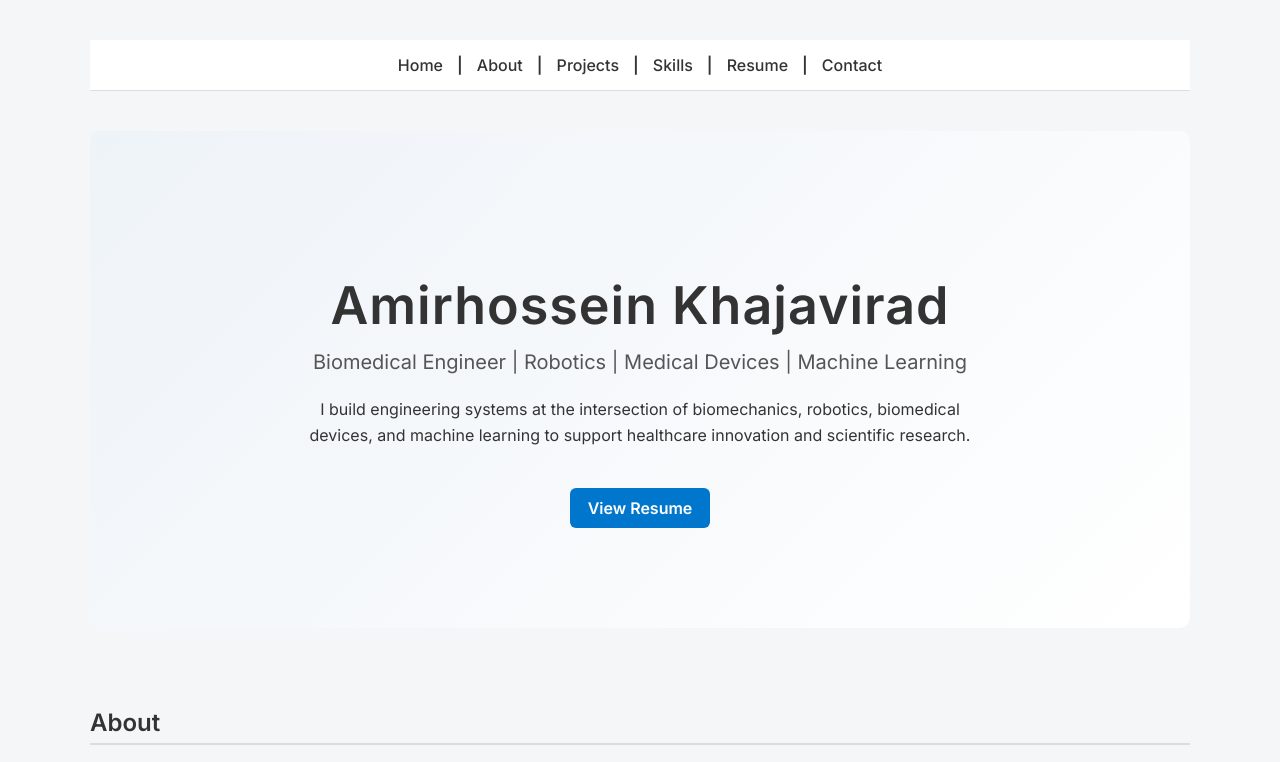
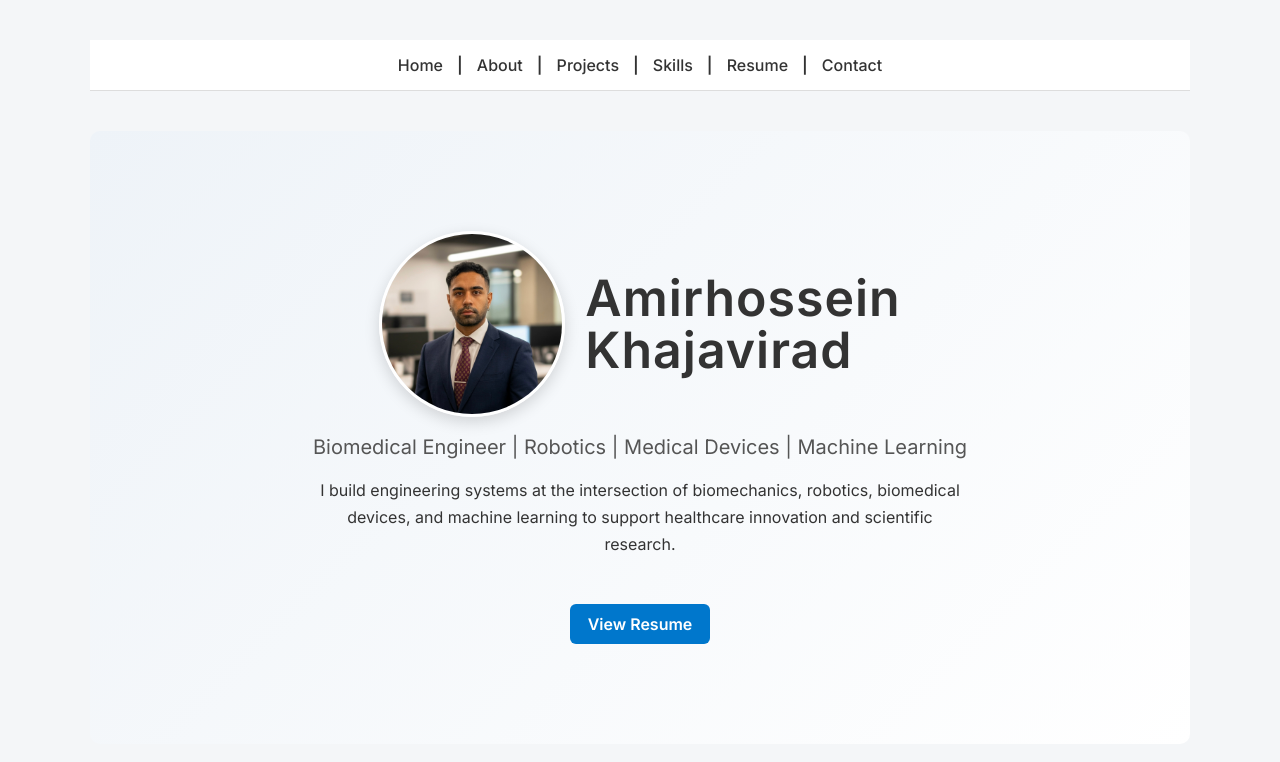
Before and after one commit to Amirkhajavirad/Amirkhajavirad.github.io, a plain HTML site: page index.html in a window 1280 px wide. Shown: the top 762 px of the page. Drawn offline with Linux system fonts and the light colour scheme.

Commit message:
adding profile picture

```diff
--- a/index.html
+++ b/index.html
@@ -32,13 +32,22 @@
 
 <section class="hero">
 
-<h1>Amirhossein Khajavirad</h1>
+<div class="hero-top">
+
+<img src="images/profile.PNG" alt="Amirhossein Khajavirad" class="profile-photo">
+
+<h1 class="hero-name">
+<span>Amirhossein</span>
+<span>Khajavirad</span>
+</h1>
+
+</div>
 
 <p class="subtitle">
 Biomedical Engineer | Robotics | Medical Devices | Machine Learning
 </p>
 
-<p class="intro">
+<p class="hero-intro">
 I build engineering systems at the intersection of biomechanics, robotics, biomedical devices, and machine learning to support healthcare innovation and scientific research.
 </p>
 
--- a/style.css
+++ b/style.css
@@ -79,12 +79,56 @@ nav a:hover {
     border-radius: 10px;
 }
 
+.hero-top {
+    display: flex;
+    align-items: center;
+    justify-content: center;
+    gap: 20px;
+    margin-bottom: 15px;
+}
+
+.hero-text {
+    max-width: 600px;
+}
+
+.hero-name {
+    display: flex;
+    flex-direction: column;
+    align-items: flex-start;
+    font-size: 50px;
+    margin: 0;
+    line-height: 1.05;
+}
+
+.hero-image img {
+    width: 220px;
+    height: 220px;
+    object-fit: cover;
+    border-radius: 50%;
+    border: 4px solid white;
+    box-shadow: 0px 6px 20px rgba(0,0,0,0.15);
+}
+
+.profile-photo {
+    width: 180px;
+    height: 180px;
+    object-fit: cover;
+    border-radius: 50%;
+    border: 3px solid white;
+    box-shadow: 0px 5px 15px rgba(0,0,0,0.15);
+}
+
 .hero h1 {
-    font-size: 52px;
-    margin-bottom: 10px;
+    font-size: 50px;
+    margin: 0;
     letter-spacing: 1px;
 }
 
+.hero-intro {
+    max-width: 650px;
+    margin: 15px auto 25px auto;
+    line-height: 1.7;
+}
 
 .subtitle {
     font-size: 20px;
```
Also changed, not shown: images/profile.PNG (added).
